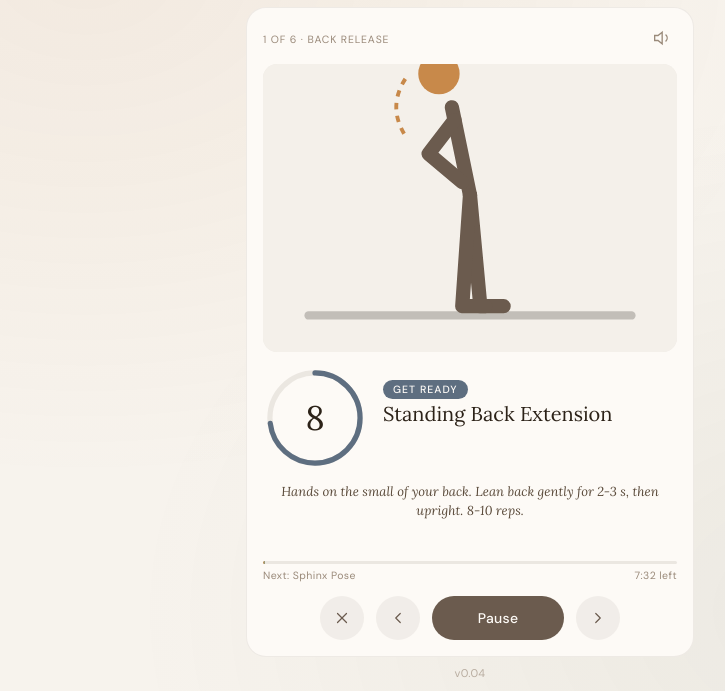
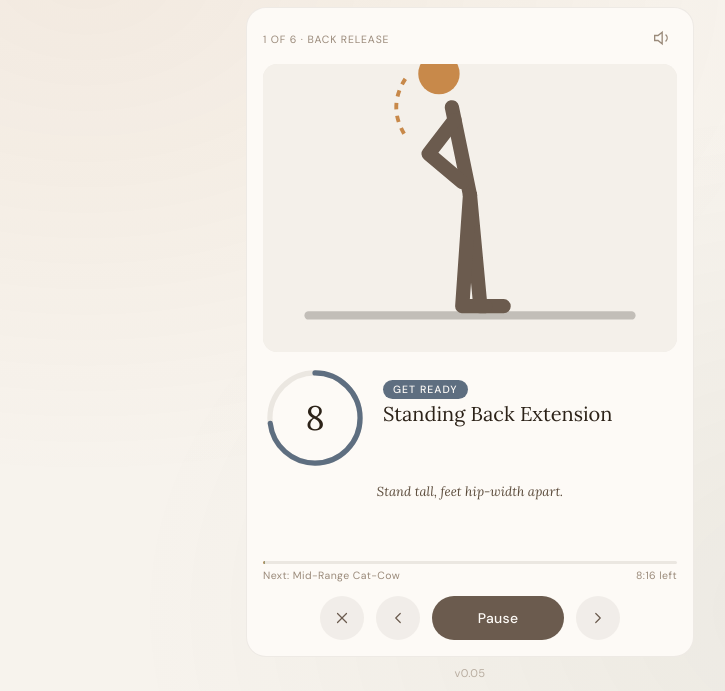
Before and after one commit to PhilOutram/back-reset, a plain HTML site: page index.html in a window 1280 px wide. Both pictures are taken after a click on the button "Begin". Shown: the part 109-800 px from the top of the page, without its empty margins (170-895 px from the left). Drawn offline with Linux system fonts and the light colour scheme.

Commit message:
Initial commit: back-reset

```diff
--- a/index.html
+++ b/index.html
@@ -6,7 +6,7 @@
   <title>Back Reset</title>
   <meta name="description" content="Guided back-release stretches and a stand / sit / move desk timer that beeps when it's time to change.">
   <meta name="theme-color" content="#F7F3ED">
-  <meta name="app-version" content="v0.04">
+  <meta name="app-version" content="v0.05">
   <link rel="manifest" href="manifest.webmanifest">
   <link rel="icon" type="image/png" sizes="32x32" href="icon-32.png">
   <link rel="icon" type="image/png" sizes="192x192" href="icon-192.png">
@@ -16,7 +16,7 @@
   <meta name="apple-mobile-web-app-title" content="Back Reset">
   <link rel="preconnect" href="https://fonts.googleapis.com">
   <link href="https://fonts.googleapis.com/css2?family=Lora:ital,wght@0,400;0,500;1,400&family=DM+Sans:wght@300;400;500&display=swap" rel="stylesheet">
-  <link rel="stylesheet" href="styles.css?v=0.04">
+  <link rel="stylesheet" href="styles.css?v=0.05">
 </head>
 <body>
 <div class="app">
@@ -239,7 +239,9 @@
           <li><strong>McGill Big 3</strong> - short braced holds in a 3-2-1 pyramid, once a day mid-day. Switch to 5-3-1 in Settings once it's pain-free.</li>
           <li><strong>Bending Return</strong> - from about day 10, gently brings forward bending back so a low hockey crouch stops feeling risky. Stop at mild discomfort.</li>
           <li><strong>Hips &amp; Mid-Back</strong> - Phase 2 extras for when the stiffness has eased, including leg work for skiing.</li>
-          <li>Each exercise starts with a few seconds to get into position. Pips count you in; the voice can be muted.</li>
+          <li>Each exercise starts with time to get into position, and tells you how to get there the easy way. Tap Pause if you need longer.</li>
+          <li>Moving exercises are paced: the word on screen (e.g. <strong>Arch</strong> / <strong>Round</strong>) changes with a soft pip, so you move with the rhythm rather than holding. Mute the voice to keep just the pips.</li>
+          <li>Back Release always moves downhill - standing, then hands and knees, then your front, then your back - so you never push up off the floor between exercises.</li>
           <li>The screen stays on while a routine is running.</li>
         </ul>
         <h3>Desk timer</h3>
@@ -302,7 +304,7 @@
 
 </div>
 
-<script src="version.js?v=0.04"></script>
+<script src="version.js?v=0.05"></script>
 <script>
   // Stale-script guard: if a cached older version.js answered this newer page, reload
   // once so the new service worker can serve matching files.
@@ -317,12 +319,12 @@
     }
   })();
 </script>
-<script src="core.js?v=0.04"></script>
-<script src="routines.js?v=0.04"></script>
-<script src="stretch.js?v=0.04"></script>
-<script src="desk.js?v=0.04"></script>
-<script src="pain.js?v=0.04"></script>
-<script src="log.js?v=0.04"></script>
-<script src="app.js?v=0.04"></script>
+<script src="core.js?v=0.05"></script>
+<script src="routines.js?v=0.05"></script>
+<script src="stretch.js?v=0.05"></script>
+<script src="desk.js?v=0.05"></script>
+<script src="pain.js?v=0.05"></script>
+<script src="log.js?v=0.05"></script>
+<script src="app.js?v=0.05"></script>
 </body>
 </html>
--- a/routines.js
+++ b/routines.js
@@ -14,13 +14,15 @@
 
 const LEAD_IN_FIRST = 10;   // seconds to get down to the floor for the first exercise
 const LEAD_IN       = 6;    // seconds between exercises
-const SWITCH_SECS   = 5;    // seconds to swap sides
+const MOVE_SECS     = 20;   // seconds for a change of position (floor <-> standing etc.)
+const SWITCH_SECS   = 5;    // seconds to swap sides (an exercise can set switchSecs)
 const RELAX_SECS    = 3;    // reset between two holds of the same set
 
 const EXERCISES = {
   standingExt: {
     name: "Standing Back Extension",
     short: "Extension",
+    pace: [["Lean back", 3], ["Upright", 2]],
     img: "poses/standing-extension.svg",
     tip: "Hands on the small of your back. Lean back gently for 2-3 s, then upright. 8-10 reps.",
     say: "Standing back extensions. Hands on the small of your back, lean gently backwards, " +
@@ -38,6 +40,7 @@ const EXERCISES = {
   catCow: {
     name: "Mid-Range Cat-Cow",
     short: "Cat-Cow",
+    pace: [["Gentle arch", 4], ["Flat back", 4]],
     img: "poses/cat-cow.webp",
     tip: "About 8 slow reps between a gentle arch and a flat back. No deep rounding.",
     say: "Mid range cat cow. On hands and knees, move slowly between a gentle arch " +
@@ -55,15 +58,17 @@ const EXERCISES = {
   gluteBridge: {
     name: "Glute Bridge",
     short: "Bridge",
+    pace: [["Lift", 3], ["Lower", 3]],
     img: "poses/glute-bridge.svg",
     tip: "Knees bent. Squeeze your glutes and lift into a line from knees to shoulders. " +
-         "2 slow sets of 10.",
+         "10 slow reps.",
     say: "Glute bridge. On your back, knees bent. Squeeze your glutes and lift your hips, " +
          "then lower slowly.",
   },
   catCowFull: {
     name: "Full-Range Cat-Cow",
     short: "Cat-Cow",
+    pace: [["Arch", 4], ["Round", 4]],
     img: "poses/cat-cow.webp",
     tip: "Now use more range: round up into the cat as far as is comfortable. Stop at mild " +
          "discomfort.",
@@ -73,6 +78,7 @@ const EXERCISES = {
   kneeHug: {
     name: "Knee Hug",
     short: "Knee hug",
+    pace: [["Draw in", 3], ["Ease off", 3]],
     img: "poses/knee-hug.svg",
     tip: "On your back, gently draw both knees towards your chest, then ease off. Mild " +
          "stretch only.",
@@ -82,6 +88,7 @@ const EXERCISES = {
   rollDown: {
     name: "Standing Roll-Down",
     short: "Roll-down",
+    pace: [["Roll down", 4], ["Roll up", 4]],
     img: "poses/roll-down.svg",
     tip: "Soft knees. Slowly roll down towards your shins, then roll back up. 6-8 reps.",
     say: "Standing roll down. Soft knees, slowly roll down towards your shins, then roll " +
@@ -90,6 +97,7 @@ const EXERCISES = {
   splitSquat: {
     name: "Split Squat",
     short: "Split squat",
+    pace: [["Lower", 3], ["Up", 2]],
     img: "poses/split-squat.svg",
     tip: "Chest tall, front shin upright. Lower the back knee towards the floor. 8 slow reps.",
     say: "Split squat. One foot forward, chest tall. Lower your back knee towards the " +
@@ -125,6 +133,7 @@ const EXERCISES = {
   sidePlank: {
     name: "Side Plank",
     short: "Side plank",
+    switchSecs: 8,
     img: "poses/side-plank.webp",
     tip: "Elbow under shoulder, knees bent to start. Hips forward and up, top hip stacked.",
     say: "Side plank. Elbow under your shoulder, knees bent. Push your hips forward and up.",
@@ -142,6 +151,7 @@ const EXERCISES = {
   hipSwitch: {
     name: "90/90 Hip Switches",
     short: "Hip switch",
+    pace: [["Knees left", 4], ["Knees right", 4]],
     img: "poses/hip-switch-9090.webp",
     tip: "Hands behind you, chest tall. Slowly windscreen-wipe both knees side to side.",
     say: "Ninety ninety hip switches. Sit tall with your hands behind you and slowly " +
@@ -150,6 +160,8 @@ const EXERCISES = {
   openBook: {
     name: "Open-Book Rotation",
     short: "Open book",
+    pace: [["Open", 3], ["Close", 3]],
+    switchSecs: 8,
     img: "poses/open-book.webp",
     tip: "Knees stacked at 90 degrees so the lower back stays still. Open the top arm slowly.",
     say: "Open book. Lie on your side with your knees stacked, and slowly open your top " +
@@ -159,6 +171,7 @@ const EXERCISES = {
   hipHinge: {
     name: "Dowel Hip Hinge",
     short: "Hinge",
+    pace: [["Hinge back", 3], ["Stand tall", 2]],
     img: "poses/hip-hinge.webp",
     tip: "Stick touching head, upper back and tailbone. Push hips back to 45 degrees. 8 reps.",
     say: "Hip hinge. Hold a stick along your spine, touching your head, upper back and " +
@@ -167,6 +180,7 @@ const EXERCISES = {
   pallof: {
     name: "Pallof Press",
     short: "Pallof",
+    switchSecs: 8,
     img: "poses/pallof-press.webp",
     tip: "Band at chest height. Brace and press straight out - don't let it twist you.",
     say: "Pallof press. Band anchored at chest height. Brace and press your hands " +
@@ -191,22 +205,26 @@ function seg(ex, kind, secs, extra = {}) {
   return { ex, kind, secs, label: "", side: null, say: null, ...extra };
 }
 
-// The opening "get into position" segment for an exercise.
-function intro(ex, secs, side = null) {
+// The opening "get into position" segment for an exercise. `how` says how to get there
+// from the previous position, so a relaxed back is never asked to heave you straight up.
+function intro(ex, secs, side = null, how = null) {
   const e = EXERCISES[ex];
-  return seg(ex, "ready", secs, { side, say: e.say + (side ? ` ${side}.` : ""), intro: true });
+  const say = (how ? `${how} ` : "") + e.say + (side ? ` ${side}.` : "");
+  return seg(ex, "ready", secs, { side, say, how, intro: true });
 }
 
 function switchSide(ex, side) {
-  return seg(ex, "ready", SWITCH_SECS, { side, say: `Switch sides. ${side}.` });
+  const secs = EXERCISES[ex].switchSecs || SWITCH_SECS;
+  return seg(ex, "ready", secs, { side, say: `Switch sides. ${side}.` });
 }
 
-// A single continuous hold, on one side or both.
-function timed(ex, secs, leadIn, label = "") {
+// A continuous exercise, on one side or both. opts: { label, how }.
+function timed(ex, secs, leadIn, opts = {}) {
   const e = EXERCISES[ex];
-  if (!e.sides) return [intro(ex, leadIn), seg(ex, "timed", secs, { label })];
+  const label = opts.label || "";
+  if (!e.sides) return [intro(ex, leadIn, null, opts.how), seg(ex, "timed", secs, { label })];
   return [
-    intro(ex, leadIn, e.sides[0]),
+    intro(ex, leadIn, e.sides[0], opts.how),
     seg(ex, "timed", secs, { side: e.sides[0], label }),
     switchSide(ex, e.sides[1]),
     seg(ex, "timed", secs, { side: e.sides[1], label }),
@@ -216,7 +234,7 @@ function timed(ex, secs, leadIn, label = "") {
 // McGill "Russian pyramid": e.g. 3 holds, rest, 2 holds, rest, 1 hold - each side.
 // An exercise with `halves` (the curl-up) swaps legs once, after the first set, so a 3-2-1
 // pyramid comes out 3 reps each way.
-function pyramid(ex, opts, leadIn) {
+function pyramid(ex, opts, leadIn, how = null) {
   const e = EXERCISES[ex];
   const sets = PYRAMIDS[opts.pyramid] || PYRAMIDS["3-2-1"];
   const sides = e.sides || [null];
@@ -225,7 +243,7 @@ function pyramid(ex, opts, leadIn) {
     const half = e.halves ? e.halves[setIdx === 0 ? 0 : 1] : null;
     sides.forEach((s, sideIdx) => {
       const side = s || half;
-      if (setIdx === 0 && sideIdx === 0) out.push(intro(ex, leadIn, side));
+      if (setIdx === 0 && sideIdx === 0) out.push(intro(ex, leadIn, side, how));
       else if (sideIdx > 0) out.push(switchSide(ex, side));
       for (let r = 1; r <= reps; r++) {
         const label = `Set ${setIdx + 1} of ${sets.length} · Rep ${r} of ${reps}`;
@@ -253,15 +271,26 @@ const ROUTINES = [
     id: "release",
     name: "Back Release",
     when: "Twice a day, once warmed up · and before bed",
-    blurb: "Standing extensions, Sphinx, mid-range cat-cow, hip rotation each side, glute " +
-           "bridges, then 2 minutes of legs-up rest.",
+    blurb: "Standing extensions, mid-range cat-cow, Sphinx, hip rotation each side, glute " +
+           "bridges, then 2 minutes of legs-up rest. Always moving downwards.",
+    // Ordered standing -> hands and knees -> front -> back, so every change of position
+    // is downhill and nothing asks a relaxed back to push you back up off the floor.
     build: () => [
-      ...timed("standingExt", 40, LEAD_IN_FIRST),
-      ...timed("sphinx", 90, LEAD_IN),
-      ...timed("catCow", 60, LEAD_IN),
-      ...timed("hipRotation", 20, LEAD_IN),
+      ...timed("standingExt", 40, LEAD_IN_FIRST, { how: "Stand tall, feet hip-width apart." }),
+      ...timed("catCow", 64, MOVE_SECS, {
+        how: "Get down the easy way. Hold something steady, step back into a half kneel, " +
+             "lower the other knee, then put your hands down.",
+      }),
+      ...timed("sphinx", 90, LEAD_IN + 6, {
+        how: "From hands and knees, walk your hands forward and let your hips lower until " +
+             "you are lying on your front.",
+      }),
+      ...timed("hipRotation", 20, MOVE_SECS, {
+        how: "Squeeze your glutes and brace lightly, then roll onto your side as one piece, " +
+             "and on to your back with your knees bent.",
+      }),
       ...timed("gluteBridge", 60, LEAD_IN),
-      ...timed("legsUp", 120, LEAD_IN),
+      ...timed("legsUp", 120, LEAD_IN + 6, { how: "Shuffle up to the chair or sofa." }),
     ],
   },
   {
@@ -270,9 +299,10 @@ const ROUTINES = [
     when: "Once a day, mid-day · not in the first hour after waking",
     blurb: "Short braced holds in a pyramid. Breathe behind the brace, stop if it pinches.",
     build: (opts) => [
-      ...pyramid("curlUp", opts, LEAD_IN_FIRST),
-      ...pyramid("sidePlank", opts, LEAD_IN),
-      ...pyramid("birdDog", opts, LEAD_IN),
+      ...pyramid("curlUp", opts, MOVE_SECS, "Get down the easy way and lie on your back."),
+      ...pyramid("sidePlank", opts, LEAD_IN + 6,
+        "Roll onto your left side, elbow under your shoulder, knees bent."),
+      ...pyramid("birdDog", opts, LEAD_IN + 6, "From your side, push up onto hands and knees."),
     ],
   },
   {
@@ -282,9 +312,16 @@ const ROUTINES = [
     blurb: "Gently brings forward bending back: full cat-cow, knee hugs and slow roll-downs, " +
            "finishing with extensions.",
     build: () => [
-      ...timed("catCowFull", 60, LEAD_IN_FIRST),
-      ...timed("kneeHug", 45, LEAD_IN),
-      ...timed("rollDown", 60, LEAD_IN),
+      ...timed("catCowFull", 64, MOVE_SECS, {
+        how: "Get down the easy way: half kneel, lower the other knee, hands down.",
+      }),
+      ...timed("kneeHug", 48, LEAD_IN + 6, {
+        how: "Lower onto your side, then roll onto your back.",
+      }),
+      ...timed("rollDown", 64, MOVE_SECS, {
+        how: "Brace lightly, roll onto your side, push up onto hands and knees, then half " +
+             "kneel and stand up.",
+      }),
       ...timed("standingExt", 30, LEAD_IN),
     ],
   },
@@ -295,14 +332,23 @@ const ROUTINES = [
     blurb: "Hip switches, open book, dowel hinge, Pallof press, split squats and a wall sit. " +
            "Needs a stick and a band.",
     build: () => [
-      ...timed("hipSwitch", 60, LEAD_IN_FIRST),
-      ...timed("openBook", 40, LEAD_IN),
-      ...timed("hipHinge", 45, LEAD_IN, "Set 1 of 2"),
+      ...timed("hipSwitch", 64, MOVE_SECS, {
+        how: "Sit on the floor, knees bent, hands on the floor behind you.",
+      }),
+      ...timed("openBook", 42, LEAD_IN + 6, {
+        how: "Lie on your left side with your knees stacked at ninety degrees.",
+      }),
+      ...timed("hipHinge", 45, MOVE_SECS, {
+        label: "Set 1 of 2",
+        how: "Get up the easy way: hands and knees, half kneel, then stand. Pick up your stick.",
+      }),
       seg("hipHinge", "rest", 20, { label: "Rest before set 2", say: "Rest." }),
       seg("hipHinge", "timed", 45, { label: "Set 2 of 2" }),
-      ...timed("pallof", 40, LEAD_IN),
-      ...timed("splitSquat", 40, LEAD_IN),
-      ...timed("wallSit", 30, LEAD_IN, "Set 1 of 2"),
+      ...timed("pallof", 40, LEAD_IN + 6, {
+        how: "Hold the band, anchored at chest height, and step out sideways.",
+      }),
+      ...timed("splitSquat", 40, LEAD_IN, { how: "Step into a long split stance." }),
+      ...timed("wallSit", 30, LEAD_IN + 4, { label: "Set 1 of 2", how: "Find a clear bit of wall." }),
       seg("wallSit", "rest", 20, { label: "Rest before set 2", say: "Rest." }),
       seg("wallSit", "timed", 30, { label: "Set 2 of 2" }),
     ],
--- a/stretch.js
+++ b/stretch.js
@@ -40,6 +40,7 @@ const Stretch = (() => {
   let paused   = false;
   let ticker   = null;
   let lastWhole = null;
+  let paceKey  = null;
 
   els.ring.style.strokeDasharray = RING_CIRC;
 
@@ -123,7 +124,7 @@ const Stretch = (() => {
     els.name.textContent = e.name;
     els.side.textContent = s.side || "";
     els.label.textContent = s.label || "";
-    els.tip.textContent = e.tip;
+    els.tip.textContent = s.kind === "ready" && s.how ? s.how : e.tip;
     els.pill.textContent = PHASE_TEXT[s.kind];
     els.play.dataset.kind = s.kind;
     els.next.textContent = nextExerciseName();
@@ -150,7 +151,7 @@ const Stretch = (() => {
         Voice.speak(s.say);
         break;
       case "timed":
-        Sound.seq([[880, 0]], 0.22);
+        if (!EXERCISES[s.ex].pace) Sound.seq([[880, 0]], 0.22);
         break;
       case "hold":
         Sound.seq([[880, 0]], 0.22);
@@ -175,6 +176,39 @@ const Stretch = (() => {
     }
   }
 
+  /* ── Pacing ──────────────────────────────────────────────────
+     Moving exercises (cat-cow, bridges, roll-downs...) carry a `pace` such as
+     [["Arch", 4], ["Round", 4]]: each half gets a soft pip, the word on screen and,
+     with voice on, the word spoken - so you move with the rhythm instead of holding. */
+  const PACE_FREQS = [660, 520];
+  const PACE_VOL   = 0.12;
+  const PACE_TAIL_MS = 1200;   // no new cue this close to the end of the exercise
+
+  function paceAt(pace, t) {
+    const cycle = pace.reduce((sum, [, d]) => sum + d, 0);
+    const rep = Math.floor(t / cycle);
+    let r = t - rep * cycle;
+    let i = 0;
+    while (i < pace.length - 1 && r >= pace[i][1]) { r -= pace[i][1]; i++; }
+    return { rep, i };
+  }
+
+  function paceTick() {
+    const s = plan.segments[idx];
+    const pace = EXERCISES[s.ex].pace;
+    if (s.kind !== "timed" || !pace) return;
+    const leftMs = Math.max(0, endsAt - Date.now());
+    const { rep, i } = paceAt(pace, s.secs - leftMs / MS_PER_SEC);
+    const key = `${idx}:${rep}:${i}`;
+    if (key === paceKey) return;
+    paceKey = key;
+    els.pill.textContent = pace[i][0];
+    els.label.textContent = (s.label ? `${s.label} · ` : "") + `Rep ${rep + 1}`;
+    if (leftMs < PACE_TAIL_MS) return;
+    Sound.pip(PACE_FREQS[i % PACE_FREQS.length], PACE_VOL);
+    Voice.speak(pace[i][0]);
+  }
+
   /* ── Engine ────────────────────────────────────────────────── */
   function enter(i, announce = true) {
     idx = i;
@@ -182,9 +216,13 @@ const Stretch = (() => {
     endsAt = Date.now() + s.secs * MS_PER_SEC;
     remainMs = s.secs * MS_PER_SEC;
     lastWhole = null;
+    paceKey = null;
     renderSegment();
     renderClock();
-    if (announce && !paused) cueEnter(s);
+    if (announce && !paused) {
+      cueEnter(s);
+      paceTick();
+    }
   }
 
   function tick() {
@@ -197,6 +235,7 @@ const Stretch = (() => {
       endsAt = carry + plan.segments[idx].secs * MS_PER_SEC;
     }
     const left = renderClock();
+    paceTick();
     if (left !== lastWhole) {
       lastWhole = left;
       cueTick(plan.segments[idx], left);
@@ -268,8 +307,8 @@ const Stretch = (() => {
     const n = bumpTally(id);
     teardown();
     plan = null;
-    els.doneText.textContent = `${name} complete. Get up slowly - roll to your side ` +
-      "and push up with your arms.";
+    els.doneText.textContent = `${name} complete. Getting up: brace lightly, roll onto ` +
+      "your side as one piece, push up to hands and knees, then half-kneel and stand.";
     const target = Targets.get()[id] || 0;
     els.doneCount.textContent = target > 0 ?
       `That's ${n} of ${target} today${n >= target ? " - target met" : ""}.` :
--- a/sw.js
+++ b/sw.js
@@ -6,7 +6,7 @@
 // Bump V on every release, in step with version.js and the ?v= stamps in index.html.
 // CSS/JS are cached under their exact stamped URLs: never match ignoring the query, or an
 // old worker hands the new page last release's scripts and it breaks on first open.
-const V = "0.04";
+const V = "0.05";
 const CACHE = `back-reset-v${V}`;
 const STAMPED = ["styles.css", "version.js", "core.js", "routines.js", "stretch.js",
   "desk.js", "pain.js", "log.js", "app.js"].map((f) => `${f}?v=${V}`);
--- a/version.js
+++ b/version.js
@@ -1,10 +1,22 @@
 // Back Reset - version and changelog.
 // Bump VERSION and prepend an entry on EVERY publish, and change the ?v= stamps in
 // index.html and the CACHE name in sw.js to match. Dates are YYYY-MM-DD.
-const VERSION = "v0.04";
+const VERSION = "v0.05";
 
 // Newest first.
 const CHANGELOG = [
+  {
+    version: "v0.05",
+    date: "2026-11-22",
+    notes: [
+      "Back Release now always moves downhill (standing, hands and knees, front, back), " +
+        "so you never push up off your front onto all fours.",
+      "Each exercise says how to get into position the easy way, with more time for " +
+        "changes of position.",
+      "Moving exercises are paced: cat-cow, bridges, roll-downs and more show Arch / Round " +
+        "style cues with a soft pip.",
+    ],
+  },
   {
     version: "v0.04",
     date: "2026-11-22",
```
